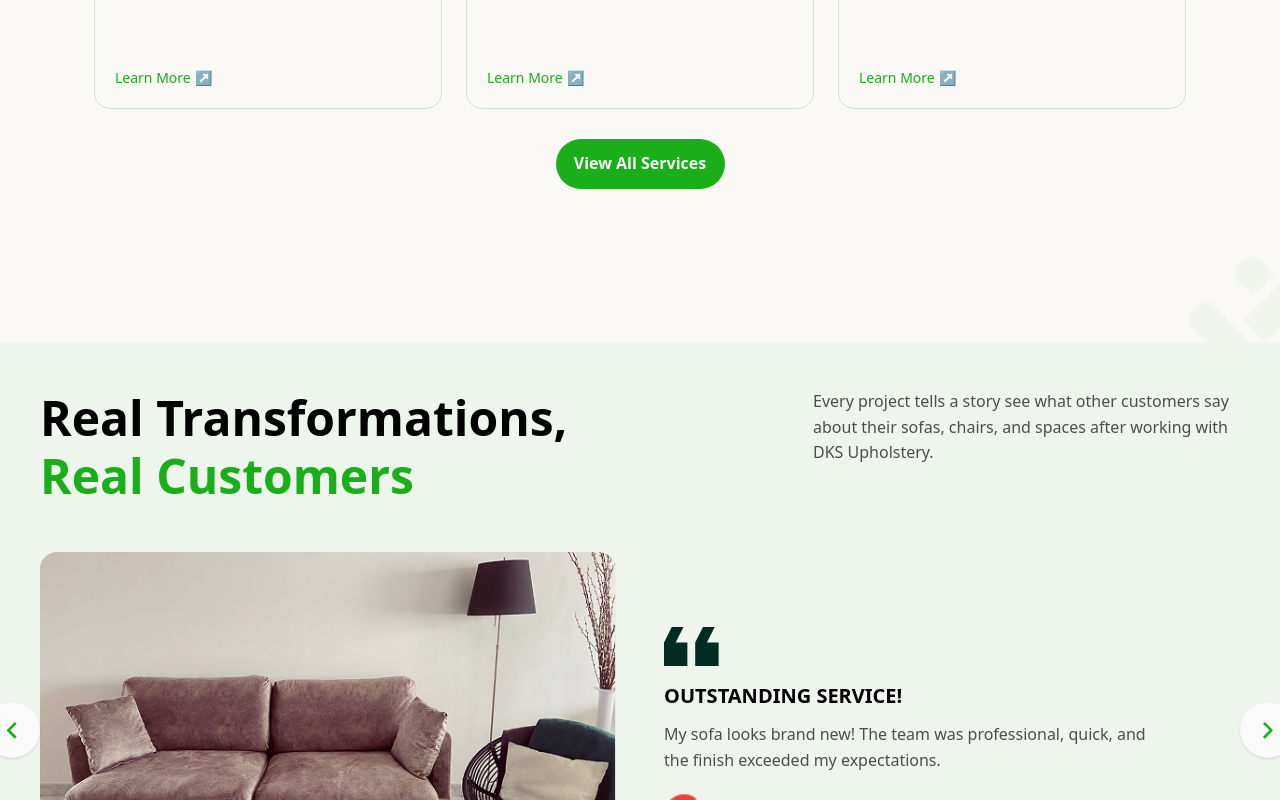
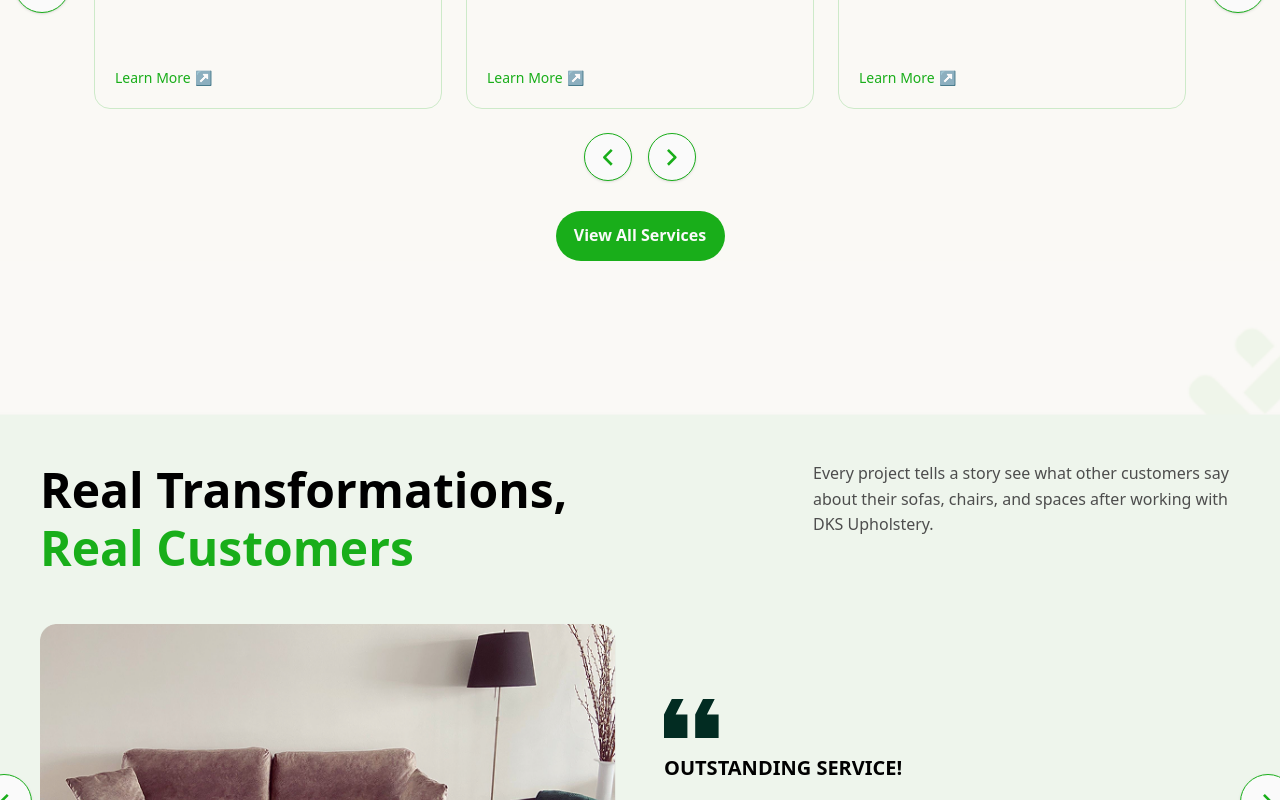
Before and after one commit to Nitik-Banwala/DKS, a Next.js app: page / in a window 1280 px wide. Shown: the part 3480-4280 px from the top of the page. Built offline with nearby package versions, Linux system fonts and the light colour scheme.

Commit message:
make button

```diff
--- a/src/components/Before.jsx
+++ b/src/components/Before.jsx
@@ -16,12 +16,12 @@ const Before = () => {
 
       <div
         onClick={() => (swiperRef.current?.slidePrev())}
-        className="custom-prev-btn absolute left-0 md:-left-10 top-1/2 group -translate-y-1/2 z-10 flex items-center justify-center cursor-pointer">
+        className="custom-prev-btn max-[1240px]:hidden absolute left-0 md:-left-10 top-1/2 group -translate-y-1/2 z-10 flex items-center justify-center cursor-pointer">
         <Icons icon={"prev1"} />
       </div>
       <div
         onClick={() => (swiperRef.current?.slideNext())}
-        className="custom-next-btn absolute right-0 md:-right-10 top-1/2 group -translate-y-1/2 z-10 flex items-center justify-center cursor-pointer">
+        className="custom-next-btn max-[1240px]:hidden absolute right-0 md:-right-10 top-1/2 group -translate-y-1/2 z-10 flex items-center justify-center cursor-pointer">
         <Icons icon={"next1"} />
       </div>
 
@@ -38,7 +38,7 @@ const Before = () => {
         {beforeslides.map((item, index) => (
           <SwiperSlide key={index}>
             <div
-              className={`h-60.5 sm:h-72 lg:h-84.75 relative mr-0! sm:mr-6!  ${item.before && "rounded-l-xxl"} ${item.after && "rounded-r-xxl"}  sm:rounded-xxl overflow-hidden`}
+              className={`h-30.5 sm:h-42 md:h-63 lg:h-84.75 relative mr-0! sm:mr-6!  ${item.before && "rounded-l-xxl"} ${item.after && "rounded-r-xxl"}  sm:rounded-xxl overflow-hidden`}
             >
               <Image
                 src={item.before}
@@ -52,6 +52,23 @@ const Before = () => {
           </SwiperSlide>
         ))}
       </Swiper>
+      <div className="flex min-[1240px]:hidden justify-center gap-4 mt-6">
+
+        <div
+          onClick={() => swiperRef.current?.slidePrev()}
+          className="w-10 h-10 sm:w-12 sm:h-12 group border border-[#19AE1A] hover:bg-[#19AE1A] bg-white rounded-full flex items-center justify-center cursor-pointer shadow"
+        >
+          <Icons icon={"prev1"} />
+        </div>
+
+        <div
+          onClick={() => swiperRef.current?.slideNext()}
+          className="w-10 h-10 sm:w-12 sm:h-12 group border border-[#19AE1A] hover:bg-[#19AE1A] bg-white rounded-full flex items-center justify-center cursor-pointer shadow"
+        >
+          <Icons icon={"next1"} />
+        </div>
+
+      </div>
     </div>
   );
 };
--- a/src/components/Serviceslider.jsx
+++ b/src/components/Serviceslider.jsx
@@ -79,6 +79,7 @@ const ServiceSlider = () => {
 
         <span
           onClick={() => swiperRef.current?.slidePrev()}
+          className="min-[1240px]:flex hidden"
         >
           <div className="custom-butt absolute left-2 md:-left-8 xl:-left-14 top-1/2 -translate-y-1/2 z-10 w-10 h-10 md:w-12 md:h-12 xl:w-14 xl:h-14 group hover:bg-[#19AE1A] border-[#19AE1A] border bg-[#fafafa] rounded-full flex items-center justify-center cursor-pointer shadow">
             <Icons icon={"prev"} pathClass={"group-hover:fill-[#FAFAFA]"} />
@@ -126,6 +127,7 @@ const ServiceSlider = () => {
         <span
 
           onClick={() => swiperRef.current?.slideNext()}
+          className="min-[1240px]:flex hidden"
         >
           <div className="custom-butt2 absolute right-2 md:-right-8 xl:-right-14 top-1/2 -translate-y-1/2 z-10 w-10 h-10 md:w-12 md:h-12 xl:w-14 xl:h-14 group border-[#19AE1A] border hover:bg-[#19AE1A] bg-[#fafafa] rounded-full flex items-center justify-center cursor-pointer shadow">
             <Icons icon={"next"} pathClass={"group-hover:fill-[#FAFAFA]"} />
@@ -157,7 +159,23 @@ const ServiceSlider = () => {
           </div>
         ))}
       </div>
+      <div className=" min-[1240px]:hidden sm:flex hidden justify-center gap-4 mt-6">
 
+        <div
+          onClick={() => swiperRef.current?.slidePrev()}
+          className="w-10 h-10 sm:w-12 sm:h-12 group hover:bg-[#19AE1A] border border-[#19AE1A] bg-[#fafafa] rounded-full flex items-center justify-center cursor-pointer shadow"
+        >
+          <Icons icon={"prev"} pathClass={"group-hover:fill-[#FAFAFA]"} />
+        </div>
+
+        <div
+          onClick={() => swiperRef.current?.slideNext()}
+          className="w-10 h-10 sm:w-12 sm:h-12 group hover:bg-[#19AE1A] border border-[#19AE1A] bg-[#fafafa] rounded-full flex items-center justify-center cursor-pointer shadow"
+        >
+          <Icons icon={"next"} pathClass={"group-hover:fill-[#FAFAFA]"} />
+        </div>
+
+      </div>
 
     </div>
   );
--- a/src/components/common/Transformslider.jsx
+++ b/src/components/common/Transformslider.jsx
@@ -11,12 +11,11 @@ const Transformslider = () => {
   return (
     <div className="w-full">
 
-      <div className="mx-auto w-full max-w-[1140px] xl:max-w-[1200px] px-4 sm:px-6 lg:px-8 xl:px-0 relative">
-
-        <div className="custom-butt absolute left-2 md:-left-8 xl:-left-14 top-1/2 -translate-y-1/2 z-10 w-10 h-10 md:w-12 md:h-12 xl:w-14 xl:h-14 group hover:bg-[#19AE1A] bg-[#fafafa] rounded-full flex items-center justify-center cursor-pointer shadow">
+      <div className="mx-auto w-full max-w-[1140.1px] xl:max-w-[1200.1px] px-4 sm:px-6 lg:px-8 xl:px-0 relative">
+        <div className="custom-butt max-[1240px]:hidden -ml-2 absolute left-2 md:-left-8 xl:-left-14 top-1/2 -translate-y-1/2 z-10 w-10 h-10 md:w-12 md:h-12 xl:w-14 xl:h-14 group hover:bg-[#19AE1A] border-[#19AE1A] border bg-[#fafafa] rounded-full flex items-center justify-center cursor-pointer shadow">
           <Icons icon={"prev"} pathClass={"group-hover:fill-[#FAFAFA]"} />
         </div>
-        <div className="custom-butt2 absolute right-2 md:-right-8 xl:-right-14 top-1/2 -translate-y-1/2 z-10 w-10 h-10 md:w-12 md:h-12 xl:w-14 xl:h-14 group hover:bg-[#19AE1A] bg-[#fafafa] rounded-full flex items-center justify-center cursor-pointer shadow">
+        <div className="custom-butt2 max-[1240px]:hidden absolute right-2 md:-right-8 xl:-right-14 top-1/2 -translate-y-1/2 z-10 w-10 h-10 md:w-12 md:h-12 xl:w-14 xl:h-14 group hover:bg-[#19AE1A] border-[#19AE1A] border bg-[#fafafa] rounded-full flex items-center justify-center cursor-pointer shadow">
           <Icons icon={"next"} pathClass={"group-hover:fill-[#FAFAFA]"} />
         </div>
 
@@ -30,7 +29,6 @@ const Transformslider = () => {
         >
           {transformslides.map((item, index) => (
             <SwiperSlide key={index}>
-
               <div className="flex flex-col lg:flex-row items-center gap-8 lg:gap-12">
                 <div className="w-full lg:w-1/2">
                   <Image
@@ -73,6 +71,17 @@ const Transformslider = () => {
             </SwiperSlide>
           ))}
         </Swiper>
+        <div className="flex min-[1240px]:hidden justify-center gap-4 mt-6">
+
+                  <div className="custom-butt w-10 h-10 sm:w-12 sm:h-12 group hover:bg-[#19AE1A] border border-[#19AE1A] bg-[#fafafa] rounded-full flex items-center justify-center cursor-pointer shadow">
+                    <Icons icon={"prev"} pathClass={"group-hover:fill-[#FAFAFA]"} />
+                  </div>
+
+                  <div className="custom-butt2 w-10 h-10 sm:w-12 sm:h-12 group hover:bg-[#19AE1A] border border-[#19AE1A] bg-[#fafafa] rounded-full flex items-center justify-center cursor-pointer shadow">
+                    <Icons icon={"next"} pathClass={"group-hover:fill-[#FAFAFA]"} />
+                  </div>
+
+                </div>
       </div>
     </div>
   );
```
Lines whose indentation alone changed are shown as unchanged.
